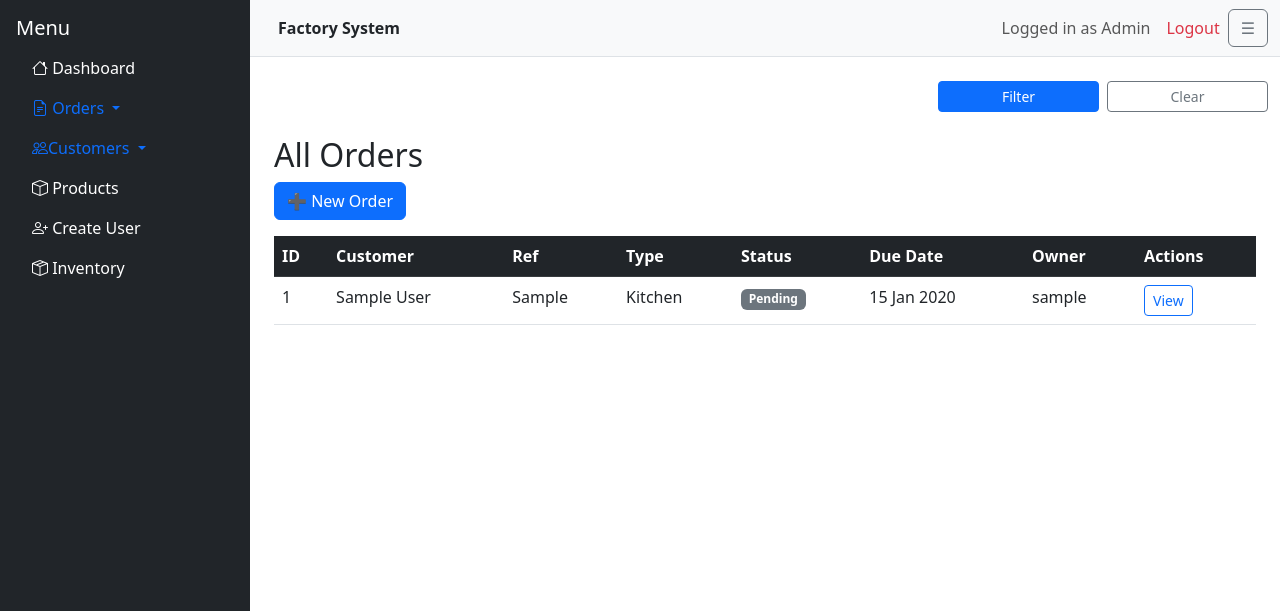
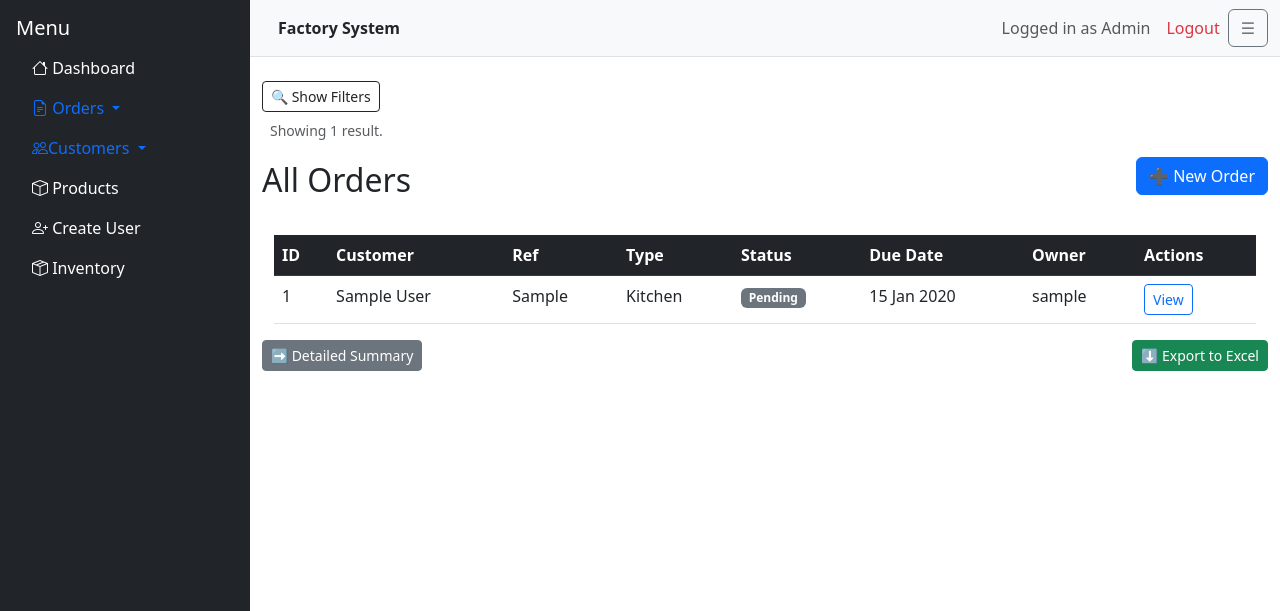
Before and after one commit to jordanjw404/new_factory_system, a Django app: page /orders/ in a window 1280 px wide. Shown: the top 611 px of the page. Run offline with Django 5.2, Linux system fonts and the light colour scheme; a user stored in the database is signed in; tables that the repository leaves empty hold one stand-in row (values such as "Sample post"); some libraries are stand-ins or nearby versions.

Commit message:
updated orders - list with collapsing filter and export

```diff
--- a/factory_system/orders/filters.py
+++ b/factory_system/orders/filters.py
@@ -1,7 +1,8 @@
+from django import forms
 import django_filters
 from .models import Order
-from django import forms
 from customers.models import Customer
+from django_filters import widgets
 
 class OrderFilter(django_filters.FilterSet):
     customer = django_filters.ModelChoiceFilter(
@@ -21,3 +22,16 @@ class OrderFilter(django_filters.FilterSet):
         choices=Order.ORDER_TYPE_CHOICES,
         widget=forms.Select(attrs={'class': 'form-select form-select-sm'})
     )
+    delivery_date = django_filters.DateFromToRangeFilter(
+        label="Delivery Date",
+        widget=widgets.RangeWidget(
+            attrs={
+                'type': 'date',
+                'class': 'form-control form-control-sm',
+            }
+        )
+    )
+
+    class Meta:
+        model = Order
+        fields = ['customer', 'reference', 'status', 'order_type', 'delivery_date']
--- a/factory_system/orders/templates/orders/orders_list.html
+++ b/factory_system/orders/templates/orders/orders_list.html
@@ -1,24 +1,50 @@
 {% extends "core/base.html" %}
 {% block content %}
 
-{% load crispy_forms_tags %}
-<form method="get" class="row align-items-end g-2 mb-3">
-  <div class="col-md-2">{{ filter.form.customer|crispy }}</div>
-  <div class="col-md-2">{{ filter.form.reference|crispy }}</div>
-  <div class="col-md-2">{{ filter.form.status|crispy }}</div>
-  <div class="col-md-2">{{ filter.form.order_type|crispy }}</div>
-  <div class="col-md-2 text-end">
-    <button type="submit" class="btn btn-sm btn-primary w-100">Filter</button>
-  </div>
-  <div class="col-md-2 text-end">
-    <a href="{% url 'orders:order_list' %}" class="btn btn-sm btn-outline-secondary w-100">Clear</a>
-  </div>
-</form>
+{% load widget_tweaks %}
+<button class="btn btn-sm btn-outline-dark mb-2" type="button" data-bs-toggle="collapse" data-bs-target="#orderFilters">
+  🔍 Show Filters
+</button>
+<div class="collapse p-3 border rounded bg-light" id="orderFilters">
 
+  <form method="get" class="row gx-2 gy-1 mb-3 align-items-end">
+    <form method="get" class="row g-2 mb-4 align-items-end">
+      <div class="col-md-3">
+        {{ filter.form.customer.label_tag }}
+        {{ filter.form.customer|add_class:"form-select form-select-sm" }}
+      </div>
+      <div class="col-md-3">
+        {{ filter.form.reference.label_tag }}
+        {{ filter.form.reference|add_class:"form-control form-control-sm" }}
+      </div>
+      <div class="col-md-2">
+        {{ filter.form.status.label_tag }}
+        {{ filter.form.status|add_class:"form-select form-select-sm" }}
+      </div>
+      <div class="col-md-2">
+        {{ filter.form.order_type.label_tag }}
+        {{ filter.form.order_type|add_class:"form-select form-select-sm" }}
+      </div>
+      <div class="col-md-4">
+        {{ filter.form.delivery_date.label_tag }}
+        {{ filter.form.delivery_date |add_class:"form-select form-select-sm" }}
+      </div>
+      <div class="col-md-2 text-end">
+        <button type="submit" class="btn btn-sm btn-primary w-100">Filter</button>
+        <a href="{% url 'orders:order_list' %}" class="btn btn-sm btn-outline-secondary w-100 mt-2">Clear</a>
+      </div>
+    </form>
 
-<div class="container mt-4">
+</div>
+<p class="text-muted small ms-2">
+  Showing {{ orders|length }} result{{ orders|length|pluralize }}.
+</p>
+<div class="d-flex justify-content-between align-items-center my-3">
   <h2>All Orders</h2>
   <a href="{% url 'orders:order_create' %}" class="btn btn-primary mb-3">➕ New Order</a>
+</div>
+<div class="container mt-4">
+
   <table class="table table-hover">
     <thead class="table-dark">
       <tr>
@@ -54,5 +80,14 @@
     </tbody>
   </table>
 </div>
+<div class="d-flex justify-content-between align-items-center my-3">
+  <a href="{% url 'orders:order_detail_list' %}" class="btn btn-sm btn-secondary">
+    ➡️ Detailed Summary
+  </a>
+
+  <a href="{% url 'orders:order_export' %}?{{ request.GET.urlencode }}" class="btn btn-sm btn-success">
+    ⬇️ Export to Excel
+  </a>
+</div>
 
 {% endblock %}
--- a/factory_system/orders/urls.py
+++ b/factory_system/orders/urls.py
@@ -8,5 +8,6 @@ urlpatterns = [
     path("<int:pk>/", views.order_detail, name="order_detail"),
     path("create/", views.order_create, name="order_create"),
     path("details/", views.order_detail_list, name="order_detail_list"),
+    path('export/', views.export_orders_excel, name='order_export'),
 
 ]
--- a/factory_system/orders/views.py
+++ b/factory_system/orders/views.py
@@ -3,6 +3,8 @@ from .models import Order
 from django.contrib.auth.decorators import login_required
 from .forms import OrderForm
 from .filters import OrderFilter
+import csv, openpyxl
+from django.http import HttpResponse
 
 
 @login_required
@@ -31,11 +33,6 @@ def order_create(request):
         form = OrderForm()
     return render(request, "orders/order_form.html", {"form": form})
 
-#@login_required
-#def order_detail_list(request):
- #   orders = Order.objects.select_related("customer", "owner").order_by("-created_at")
-  #  return render(request, "orders/orders_detail_list.html", {"orders": orders})
-
 @login_required
 def order_detail_list(request):
     order_filter = OrderFilter(request.GET, queryset=Order.objects.select_related("customer", "owner").order_by("-created_at"))
@@ -43,3 +40,31 @@ def order_detail_list(request):
         "filter": order_filter,
         "orders": order_filter.qs
     })
+
+@login_required
+def export_orders_excel(request):
+    order_filter = OrderFilter(request.GET, queryset=Order.objects.select_related("customer", "owner"))
+    orders = order_filter.qs
+
+    workbook = openpyxl.Workbook()
+    worksheet = workbook.active
+    worksheet.title = "Orders"
+
+    headers = ["ID", "Customer", "Ref", "Type", "Status", "Delivery Date", "Owner"]
+    worksheet.append(headers)
+
+    for order in orders:
+        worksheet.append([
+            order.id,
+            order.customer.name,
+            order.reference,
+            order.get_order_type_display(),
+            order.get_status_display(),
+            order.delivery_date.strftime("%Y-%m-%d") if order.delivery_date else "",
+            str(order.owner),
+        ])
+
+    response = HttpResponse(content_type="application/vnd.openxmlformats-officedocument.spreadsheetml.sheet")
+    response["Content-Disposition"] = "attachment; filename=orders_export.xlsx"
+    workbook.save(response)
+    return response
```
Also changed, not shown: factory_system/orders/templates/orders/orders_detail_list.html (+40 -12 lines).
